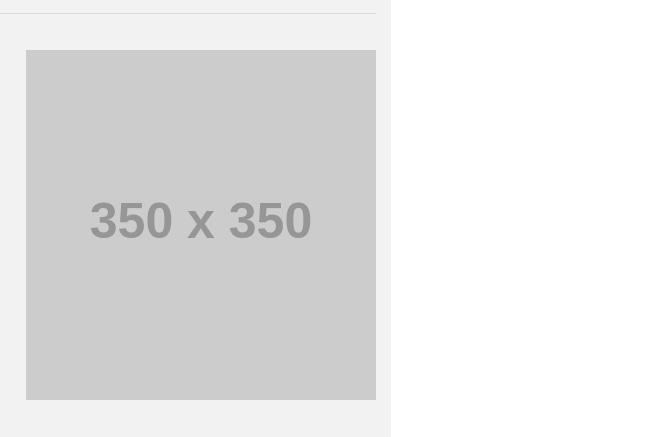
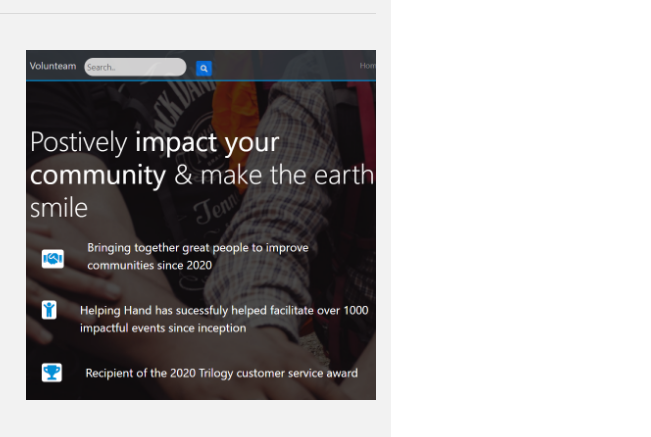
Before and after one commit to GFHiebert/Bootstrap-Portfolio, a plain HTML site: page portfolio.html in a window 1280 px wide. Shown: the part 157-594 px from the top of the page, 629-1280 px from the left. Drawn offline with nearby package versions, Linux system fonts and the light colour scheme; placeholder pictures from the web are drawn by us.

Commit message:
Added image and link to Volunteam-App

```diff
--- a/portfolio.html
+++ b/portfolio.html
@@ -41,14 +41,17 @@
                 <h1 id="header-portfolio">Portfolio</h1>
                 <hr>
                 <div class="row">
+                    <div class="col-sm-6 col-md-12 col-lg-6">
                     <a href="https://gfhiebert.github.io/Music-Buffet/" target="_blank">
-                    <div class="col-sm-6 col-md-12 col-lg-6">
                         <img class="image-portfolio" src="./images/music-buffet-thumbnail.png">
                     </a>
                     </div>
                     <div class="col-sm-6 col-md-12 col-lg-6">
-                        <img class="image-portfolio" src="https://via.placeholder.com/350x350">
+                    <a href="https://volunteam-app.herokuapp.com/" target = "_blank">
+                        <img class="image-portfolio" src="./images\Volunteam_Portfolio_Thumbnail.png">
+                    </a>
                     </div>
+
                 </div>
                 <div class="row">
                     <div class="col-sm-6 col-md-12 col-lg-6">
```
Also changed, not shown: images/Volunteam_Portfolio_Thumbnail.png (added).
